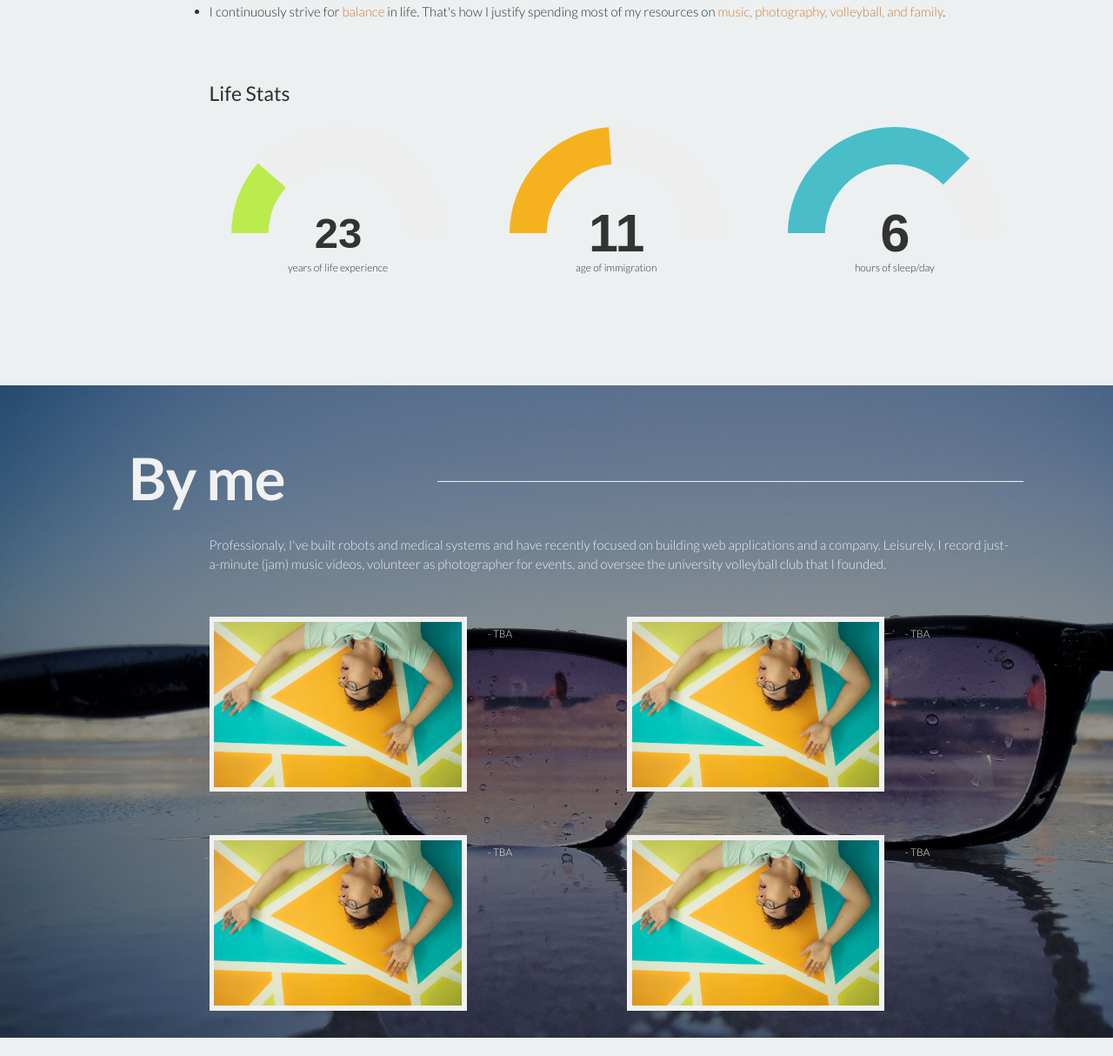
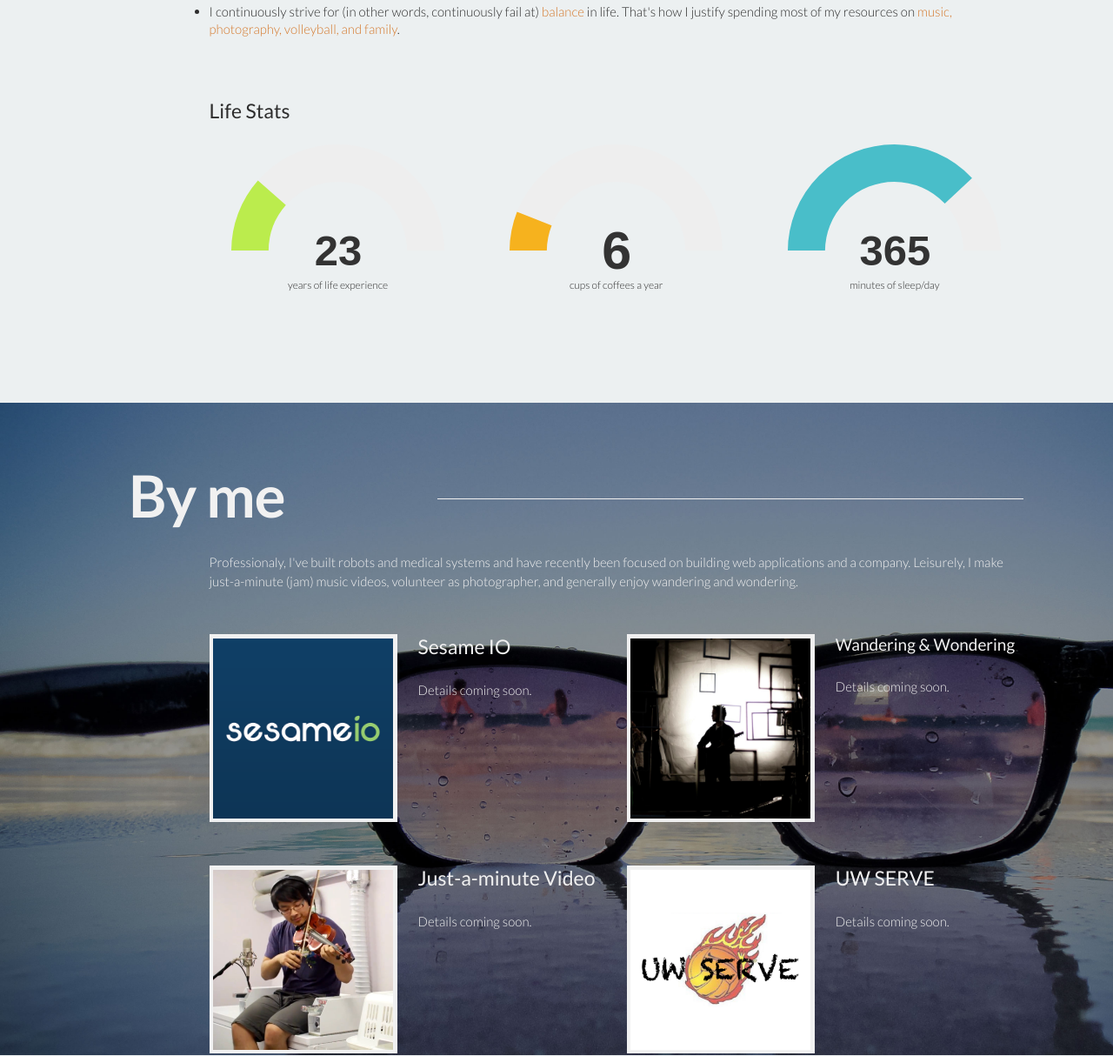
Before and after one commit to itao/itao.github.com, a plain HTML site: page index.html in a window 1280 px wide. Shown: the part 1403-2617 px from the top of the page at 87% size. Drawn offline with Linux system fonts and the light colour scheme.

Commit message:
update by me section logos

```diff
--- a/index.html
+++ b/index.html
@@ -116,7 +116,7 @@
                     </a>
                   </div>
                 </div>
-                <li>I continuously strive for <span>balance</span> in life. That's how I justify spending most of my resources on <span>music, photography, volleyball, and family</span>.</li>
+                <li>I continuously strive for (in other words, continuously fail at) <span>balance</span> in life. That's how I justify spending most of my resources on <span>music, photography, volleyball, and family</span>.</li>
               </ul><!-- /span10 -->
             </div><!-- /row-fluid -->
 
@@ -194,8 +194,8 @@
                     </script>
 
                     <div class="skill">
-                      <input data-readonly="true" data-fgcolor="#f6b21e" data-inputcolor="#333" data-width="245" data-height="122.5" class="knob-65" rel="11" value="0" readonly="readonly" data-anglearc="180" data-angleoffset="-90" data-max="23">
-                      <h6>age of immigration</h6>
+                      <input data-readonly="true" data-fgcolor="#f6b21e" data-inputcolor="#333" data-width="245" data-height="122.5" class="knob-65" rel="6" value="0" readonly="readonly" data-anglearc="180" data-angleoffset="-90" data-max="50">
+                      <h6>cups of coffees a year</h6>
                     </div>
                   <!-- END CHART N 2 -->
                   </div><!-- /span4 -->
@@ -232,8 +232,8 @@
                     </script>
 
                     <div class="skill">
-                      <input data-readonly="true" data-fgcolor="#49bec9" data-inputcolor="#333" data-width="245" data-height="122.5" class="knob-85" rel="6" value="0" readonly="readonly" data-anglearc="180" data-angleoffset="-90" data-max="8">
-                      <h6>hours of sleep/day</h6>
+                      <input data-readonly="true" data-fgcolor="#49bec9" data-inputcolor="#333" data-width="245" data-height="122.5" class="knob-85" rel="365" value="0" readonly="readonly" data-anglearc="180" data-angleoffset="-90" data-max="480">
+                      <h6>minutes of sleep/day</h6>
                     </div>
                   <!-- END CHART N 3 -->
                   </div><!-- /span4 -->
@@ -256,34 +256,38 @@
             </div>
             <div class="row-fluid desc">
               <div class="span11 offset1">
-                <p>Professionaly, I've built robots and medical systems and have recently focused on building web applications and a company. Leisurely, I record just-a-minute (jam) music videos, volunteer as photographer for events, and oversee the university volleyball club that I founded.</p>
+                <p>Professionaly, I've built robots and medical systems and have recently been focused on building web applications and a company. Leisurely, I make just-a-minute (jam) music videos, volunteer as photographer, and generally enjoy wandering and wondering.</p>
 
                 <div class="row-fluid content slide">
-                  <div class="span4">
-                    <img src="./img/placeholder2.jpg" alt="Project 01">
+                  <div class="span3">
+                    <a href="https://sesameio.com" target="_blank"><img src="./img/sesame_logo.png" alt="Sesame IO"></a>
                   </div>
-                  <div class="span2">
-                    <h6 class="hidden-phone">- TBA</h6>
+                  <div class="span3">
+                    <h4 class="hidden-phone">Sesame IO</h4>
+                    <p>Details coming soon.</p>
                   </div><!-- /span3 -->
-                  <div class="span4">
-                    <img src="./img/placeholder2.jpg" alt="Project 01">
+                  <div class="span3">
+                    <a href="https://www.facebook.com/wanderingnwondering" target="_blank"><img src="./img/ww_logo.jpg" alt="Wandering & Wondering"></a>
                   </div>
-                  <div class="span2">
-                    <h6 class="hidden-phone">- TBA</h6>
+                  <div class="span3">
+                    <h5 class="hidden-phone">Wandering & Wondering</h4>
+                    <p>Details coming soon.</p>
                   </div><!-- /span3 -->
                 </div>
                 <div class="row-fluid content slide">
-                  <div class="span4">
-                    <img src="./img/placeholder2.jpg" alt="Project 01">
+                  <div class="span3">
+                    <a href="https://www.youtube.com/user/xtaoian" target="_blank"><img src="./img/jam_logo.png" alt="just a minute"></a>
                   </div>
-                  <div class="span2">
-                    <h6 class="hidden-phone">- TBA</h6>
+                  <div class="span3">
+                    <h4 class="hidden-phone">Just-a-minute Video</h4>
+                    <p>Details coming soon.</p>
                   </div><!-- /span3 -->
-                  <div class="span4">
-                    <img src="./img/placeholder2.jpg" alt="Project 01">
+                  <div class="span3">
+                    <a href="http://serve.uwaterloo.ca" target="_blank"><img src="./img/serve_logo.jpg" alt="UW SERVE"></a>
                   </div>
-                  <div class="span2">
-                    <h6 class="hidden-phone">- TBA</h6>
+                  <div class="span3">
+                    <h4 class="hidden-phone">UW SERVE</h4>
+                    <p>Details coming soon.</p>
                   </div><!-- /span3 -->
                 </div><!-- /row-fluid -->
               </div><!-- /span8 -->
```
Also changed, not shown: img/jam_logo.png (added), img/serve_logo.jpg (added), img/sesame_logo.png (added), img/ww_logo.jpg (added), 1 other file.
